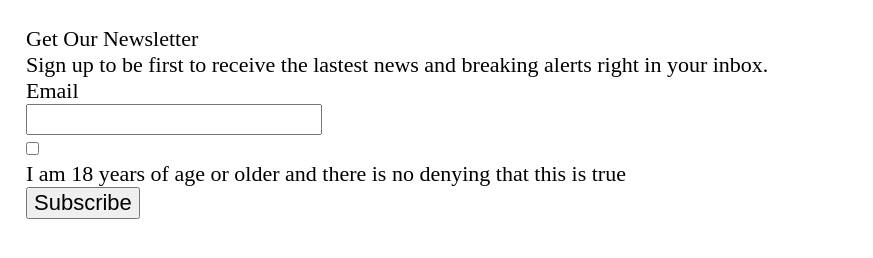
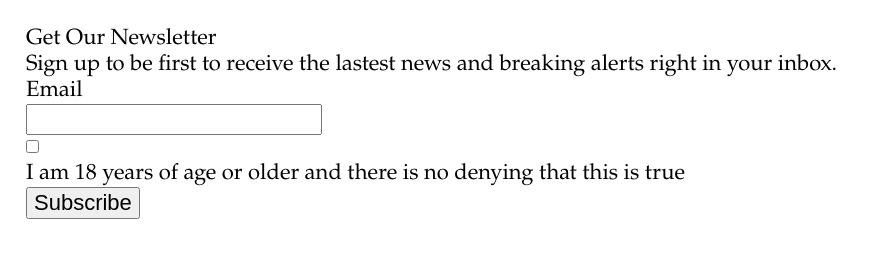
Before and after one commit to asuhail1270106/AbdullahSuhail-Lab4, a plain HTML site: page index.html in a window 1280 px wide. Shown: the whole page, without its empty margins (0-873 px from the left). Drawn offline with nearby package versions, Linux system fonts and the light colour scheme.

Commit message:
adding font family

```diff
--- a/css/screen.css
+++ b/css/screen.css
@@ -197,7 +197,9 @@ img, audio, video {
   }
 }
 
+
 html {
+  font-family: "Garamond", serif;
   font-size: 1.375em; /* 22px */
   line-height: 1.182em; /* 26px / ~ 120% */
   padding: 1.182em; /* 26px / ~ 120% */
```
